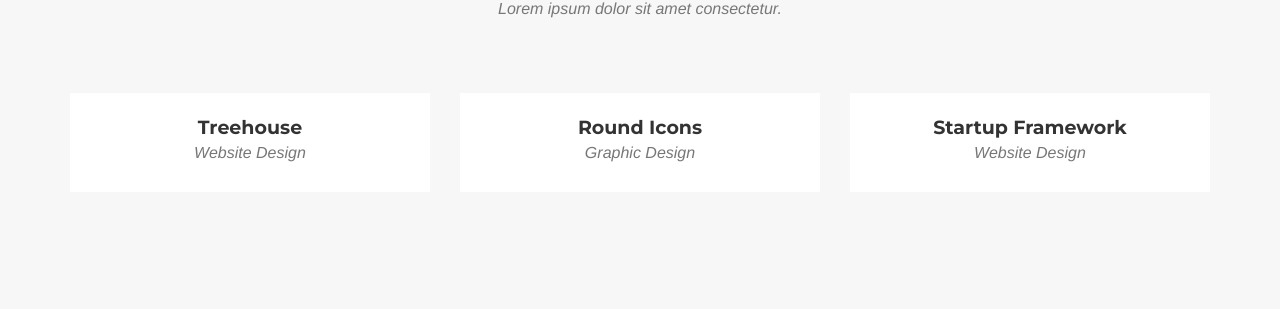
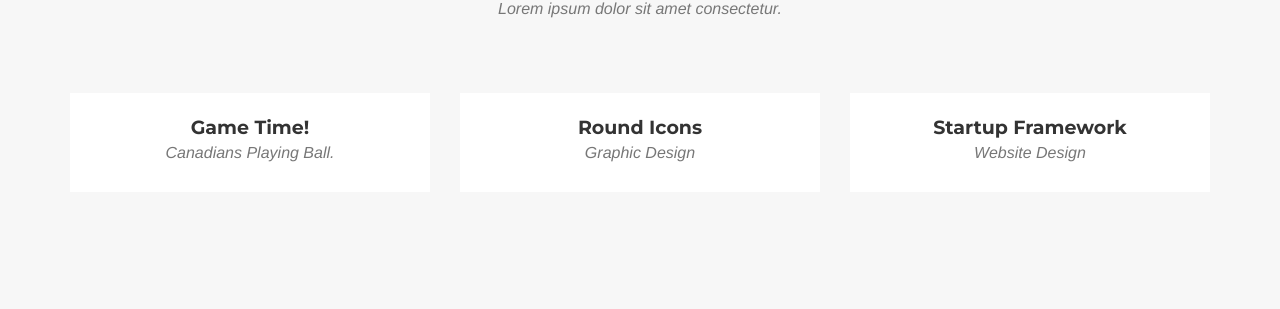
Before and after one commit to Keeg0222/KurtisAndCloud, a Jekyll site: the page built from _posts/2014-07-15-project-4.markdown, in a window 1280 px wide and 900 px high, scrolled down 1476 px. Shown: the part 144-453 px from the top of the window. Built offline with Jekyll 4.4.1, drawn with Linux system fonts in a browser that asks for light colours; some web fonts are replaced; a file with an impossible date is left out.

Commit message:
Update 2014-07-15-project-4.markdown

```diff
--- a/_posts/2014-07-15-project-4.markdown
+++ b/_posts/2014-07-15-project-4.markdown
@@ -1,6 +1,6 @@
 ---
-title: Treehouse
-subtitle: Website Design
+title: Game Time!
+subtitle: Canadians Playing Ball.
 layout: default
 modal-id: 4
 date: 2014-07-15
```
